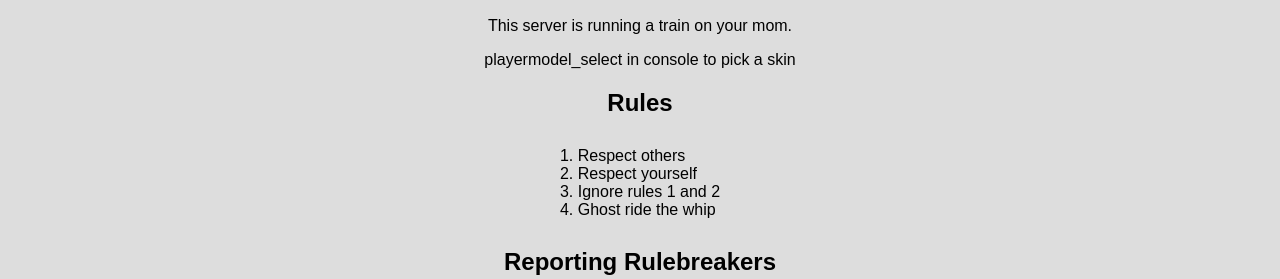
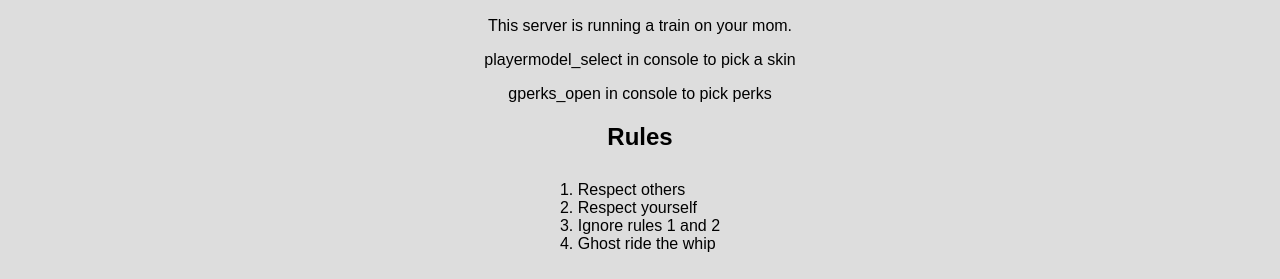
Before and after one commit to fuzzysocks48-cloud/Gmod-MOTD, a plain HTML site: page index.html in a window 1280 px wide. Shown: the part 570-849 px from the top of the page. Drawn offline with Linux system fonts and the light colour scheme.

Commit message:
Update index.html

```diff
--- a/index.html
+++ b/index.html
@@ -34,6 +34,7 @@
     <h2>About This Server</h2>
     <p>This server is running a train on your mom.</p>
     <p>playermodel_select in console to pick a skin</p>
+    <p>gperks_open in console to pick perks</p>
 
     <h2>Rules</h2>
     <ol class="rules">
```
